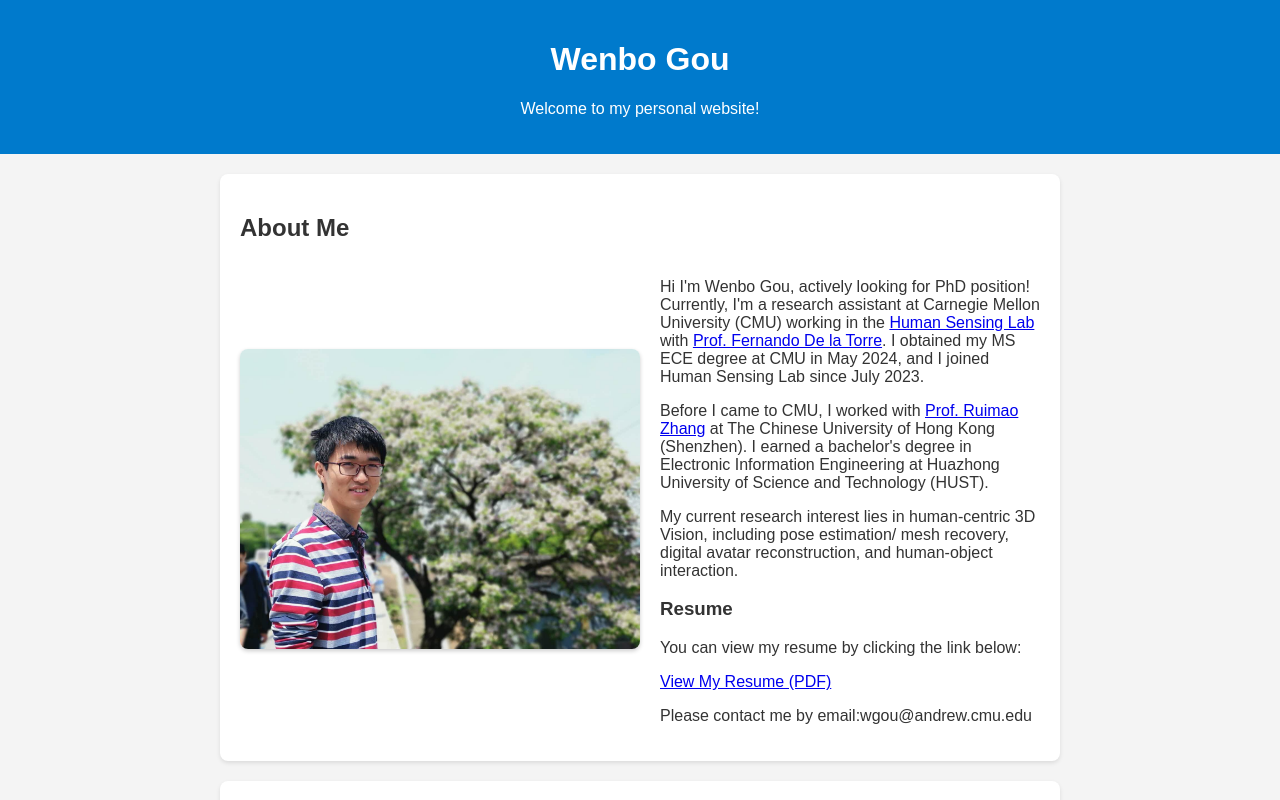
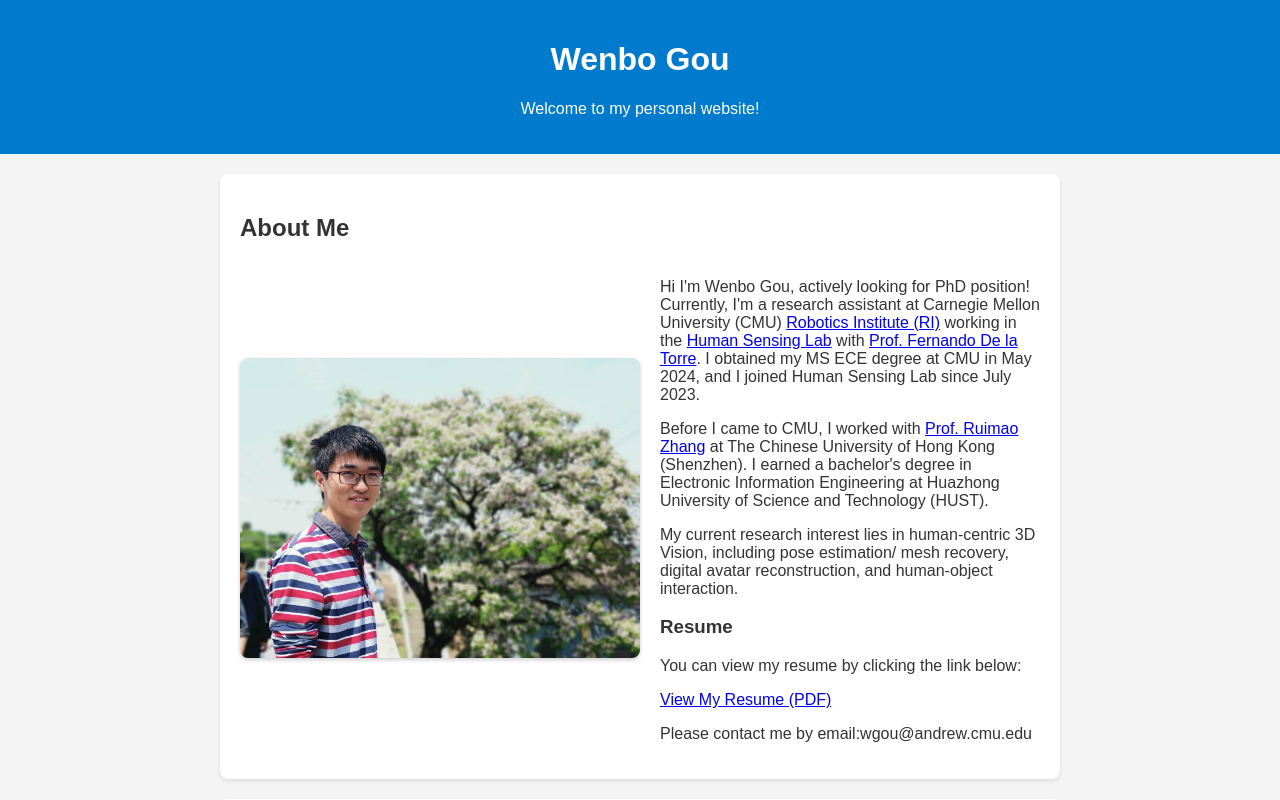
Before and after one commit to MakingBigNewsWallace/MakingBigNewsWallace.github.io, a plain HTML site: page index.html in a window 1280 px wide. Shown: the top 800 px of the page. Drawn offline with Linux system fonts and the light colour scheme.

Commit message:
Update index.html

```diff
--- a/index.html
+++ b/index.html
@@ -97,7 +97,7 @@
             </div>
             <div class="about-text">
                 <p> </p>
-                <p>Hi I'm Wenbo Gou, actively looking for PhD position! Currently, I'm a research assistant at Carnegie Mellon University (CMU) working in the <a href="http://humansensing.cs.cmu.edu/home/" target="_blank">Human Sensing Lab</a> with <a href="https://www.cs.cmu.edu/~ftorre/" target="_blank">Prof. Fernando De la Torre</a>. I obtained my MS ECE degree at CMU in May 2024, and I joined Human Sensing Lab since July 2023.</p>
+                <p>Hi I'm Wenbo Gou, actively looking for PhD position! Currently, I'm a research assistant at Carnegie Mellon University (CMU) <a href="https://www.ri.cmu.edu/" target="_blank"> Robotics Institute (RI)</a> working in the <a href="http://humansensing.cs.cmu.edu/home/" target="_blank">Human Sensing Lab</a> with <a href="https://www.cs.cmu.edu/~ftorre/" target="_blank">Prof. Fernando De la Torre</a>. I obtained my MS ECE degree at CMU in May 2024, and I joined Human Sensing Lab since July 2023.</p>
                 <p>Before I came to CMU, I worked with <a href="http://www.zhangruimao.site/" target="_blank">Prof. Ruimao Zhang</a> at The Chinese University of Hong Kong (Shenzhen). I earned a bachelor's degree in Electronic Information Engineering at Huazhong University of Science and Technology (HUST). </p>
                 <p>My current research interest lies in human-centric 3D Vision, including pose estimation/ mesh recovery, digital avatar reconstruction, and human-object interaction.</p>
                 <h3>Resume</h3>
```
